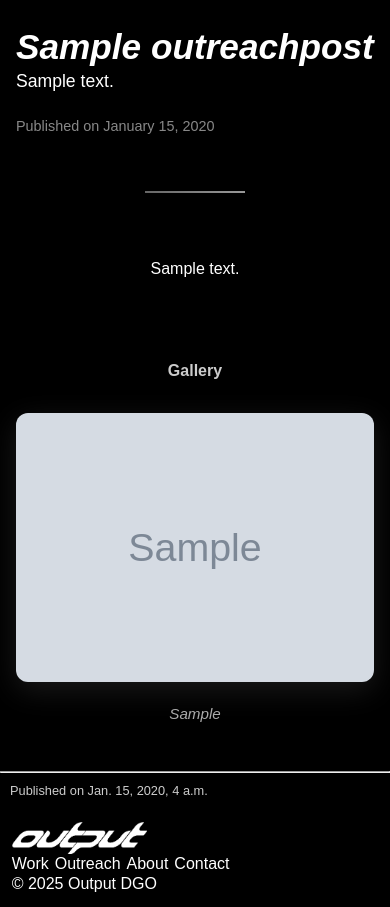
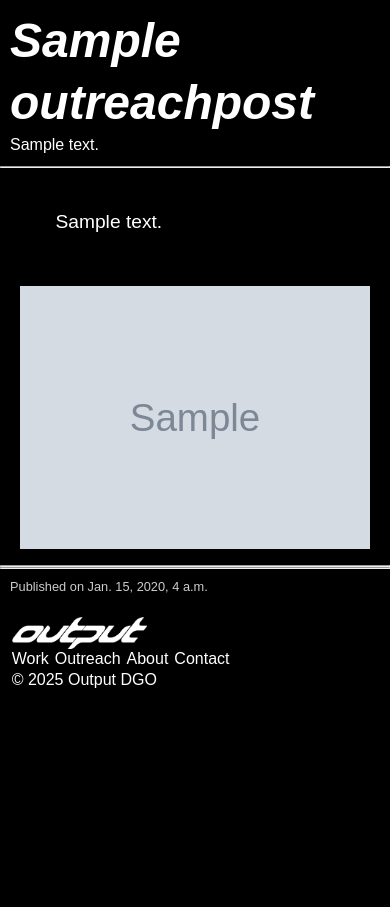
Before and after one commit to outputdgo/basedgo1, a Django app: page /outreach/1/ in a window 390 px wide. Shown: the part 75-982 px from the top of the page. After the commit the page ends 763 px from the top, so only its background shows below. Run offline with Django 5.2, Linux system fonts and the light colour scheme; tables that the repository leaves empty hold one stand-in row (values such as "Sample post"); grey boxes marked "Sample" are stand-in pictures; some libraries are stand-ins or nearby versions; some web fonts are replaced.

Commit message:
copy outreach from dev

```diff
--- a/static/css/output.css
+++ b/static/css/output.css
@@ -445,151 +445,62 @@ h2 {
   padding: 30px;
   margin: 10px;
 }
-
-.reachbody__text ul,
-.reachbody__text ol {
-  margin: 1rem auto;
-  padding-left: 1rem;
-  display: inline-block;
-  text-align: left;
+.reachbody__text {
+  width: 60%;
+  font-size: 1.2rem;
+  line-height: 1.6;
 }
-
-.reachbody__text li {
-  margin: 0.5rem 0;
+.reachbody__text h1, .reachbody__text h2, .reachbody__text h3, .reachbody__text h4, .reachbody__text h5, .reachbody__text h6 {
+  margin: 0em 0 0em 0;
+  color: #cccccc;
+}
+.reachbody__text h1 {
+  font-size: 2.5rem;
+}
+.reachbody__text h2 {
+  font-size: 2rem;
+}
+.reachbody__text h3 {
+  font-size: 1.5rem;
+}
+.reachbody__text p {
+  margin: 0.5em 0;
+  color: #cccccc;
+}
+.reachbody__text ul, .reachbody__text ol {
+  margin: 1em 0;
+  padding-left: 2em;
+  color: #cccccc;
   list-style-type: disc;
 }
-
-.reachbody__text ol li {
+.reachbody__text ol {
   list-style-type: decimal;
 }
-
-/* Center the list container */
-.reachbody__text {
-  text-align: left; /* Left-align text within the centered column */
+.reachbody__text li {
+  margin: 0.5em 0;
+  list-style-type: inherit;
+  color: #cccccc;
 }
-
-.reachbody__text ul,
-.reachbody__text ol {
-  text-align: left;
-  display: inline-block;
+.reachbody__text strong {
+  font-weight: bold;
+  color: #cccccc;
 }
-
-.reachbody__text blockquote {
-  margin: 2rem auto;
-  padding: 1.5rem 2rem;
-  border-left: 4px solid #666;
-  background-color: rgba(255, 255, 255, 0.02);
-  font-style: italic;
-  border-radius: 0 8px 8px 0;
-  text-align: center;
-  max-width: 600px;
-}
-
-.reachbody__text img {
-  max-width: 100%;
-  height: auto;
-  margin: 2rem auto;
-  display: block;
-  border-radius: 8px;
-  box-shadow: 0 4px 20px rgba(255, 255, 255, 0.1);
-}
-
-.reachbody__text a {
-  color: #4A9EFF;
-  text-decoration: underline;
-  transition: color 0.3s ease;
-}
-
-.reachbody__text a:hover {
-  color: #7BB3FF;
-}
-
-.reachbody__text code {
-  background-color: rgba(255, 255, 255, 0.1);
-  padding: 2px 6px;
-  border-radius: 4px;
-  font-family: 'Courier New', monospace;
-  font-size: 0.9em;
-}
-
-.reachbody__text pre {
-  background-color: rgba(255, 255, 255, 0.05);
-  padding: 1.5rem;
-  border-radius: 8px;
-  overflow-x: auto;
-  margin: 1.5rem 0;
-}
-
-.reachbody__text pre code {
-  background: none;
-  padding: 0;
-}
-
-/* Mobile responsive adjustments */
-@media screen and (max-width: 768px) {
-  .reachinfo {
-    padding: 1.5rem 1rem;
-  }
-
-  .reachinfo h1 {
-    font-size: 2.2rem;
-  }
-
-  .reachinfo p {
-    font-size: 1.1rem;
-  }
-
-  .reachbody {
-    padding: 30px 20px;
-    max-width: 100%;
-    margin: 0 auto;
-    text-align: left; /* Ensure text stays left-aligned within centered column */
-  }
-
-  .reachbody__text {
-    margin: 0 auto;
-    font-size: 1rem;
-    line-height: 1.7;
-  }
-
-  .reachbody__text h1 { font-size: 2rem; }
-  .reachbody__text h2 { font-size: 1.7rem; }
-  .reachbody__text h3 { font-size: 1.4rem; }
-  .reachbody__text h4 { font-size: 1.2rem; }
-
-  .reachbody__text blockquote {
-    padding: 1rem 1.5rem;
-    margin: 1.5rem 0;
-  }
-}
-
-/* Additional styling for better readability */
-.reachbody__text strong {
-  font-weight: 600;
-  color: #fff;
-}
-
 .reachbody__text em {
   font-style: italic;
-  color: #ddd;
+  color: #cccccc;
 }
-
-.reachbody__text table {
-  width: 100%;
-  border-collapse: collapse;
-  margin: 2rem 0;
+.reachbody__text a {
+  color: #B5FF00;
+  text-decoration: underline;
 }
-
-.reachbody__text th,
-.reachbody__text td {
-  padding: 0.8rem;
-  border: 1px solid #444;
-  text-align: left;
+.reachbody__text a:hover {
+  color: white;
 }
-
-.reachbody__text th {
-  background-color: rgba(255, 255, 255, 0.1);
-  font-weight: 600;
+@media screen and (max-width: 768px) {
+  .reachbody__text {
+    width: 90%;
+    line-height: 1.5;
+  }
 }
 
 .about {
--- a/templates/outreach/post.html
+++ b/templates/outreach/post.html
@@ -7,43 +7,21 @@
 <title>{{ outreach.title }} - BASE@OUTPUT</title>
 {% endblock %}
 {% block content %}
-    <!-- Post Header -->
-    <div class="reachinfo">
+    <div class= "reachinfo">
         <h1 class="special">{{outreach.title}}</h1>
-        <p>{{outreach.description}}</p>
-        <div class="post-meta">
-            <p style="font-size: 0.9rem; color: #888; margin-top: 1.5rem;">
-                Published on {{outreach.date|date:"F j, Y"}}
-            </p>
-        </div>
+            <p>{{outreach.description}}</p>
     </div>
-
-    <!-- Decorative separator -->
-    <div style="text-align: center; margin: 2rem 0;">
-        <div style="width: 100px; height: 2px; background: linear-gradient(45deg, #666, #999); margin: 0 auto;"></div>
+    <hr>
+    <div class="reachbody">
+        <div class="reachbody__text">{{outreach.body|safe}}</div>
     </div>
-
-    <!-- Post Content -->
-        <div class="reachbody container">
-            <div class="reachbody__text">{{outreach.body|safe}}</div>
-        </div>
-
-    <!-- Additional Images Section -->
-    {% if outreach.outreachimage_set.all %}
-    <div style="max-width: 900px; margin: 3rem auto; padding: 0 1rem;">
-        <h3 style="text-align: center; margin-bottom: 2rem; color: #ccc;">Gallery</h3>
-        {% for image in outreach.outreachimage_set.all %}
-            <div style="margin: 2rem 0; text-align: center;">
-                <img class="gallery-image" src="{{ image.image.url }}" alt="{{ outreach.title }}"
-                     style="max-width: 100%; height: auto; border-radius: 12px; box-shadow: 0 8px 30px rgba(255, 255, 255, 0.1);">
-                {% if image.caption %}
-                <p style="margin-top: 1rem; font-style: italic; color: #aaa; font-size: 0.95rem;">{{ image.caption }}</p>
+    {% for image in outreach.outreachimage_set.all %}
+                <img class="project__imgbox" src="{{ image.image.url }}" alt="{{ project.title }}">
+                {% if image.description %}
+                <p class="project__image--description">{{ image.description }}</p>
                 {% endif %}
-            </div>
-        {% endfor %}
-    </div>
-    {% endif %}
-
+        <hr>
+            {% endfor %}
     <hr>
     <p class="reachfooter">Published on {{outreach.date}}</p>
 {% endblock %}
```
